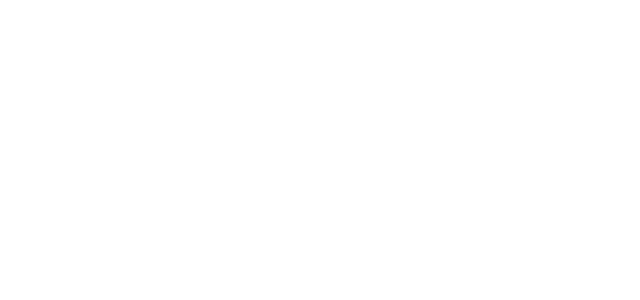
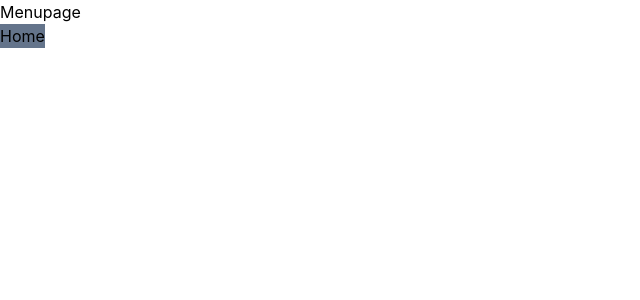
Before and after one commit to ppaunovski/Digit_2022_fastfoodchain, a React (Create React App) app: page /menu in a window 1280 px wide. Before the commit this address had no page. Shown: the top 300 px of the page, without its empty margins (0-640 px from the left). Built offline with nearby package versions, Linux system fonts and the light colour scheme.

Commit message:
home, menu routes

```diff
--- a/src/App.js
+++ b/src/App.js
@@ -1,6 +1,7 @@
 import "./App.css";
 import { BrowserRouter as Router, Route, Routes } from "react-router-dom";
 import Homepage from "./pages/Homepage";
+import Menupage from "./pages/Menupage";
 
 function App() {
   return (
@@ -8,6 +9,7 @@
       <Router>
         <Routes>
           <Route exact path="/" element={<Homepage />} />
+          <Route path="/menu" element={<Menupage />} />
         </Routes>
       </Router>
     </div>
--- a/src/pages/Homepage.js
+++ b/src/pages/Homepage.js
@@ -1,7 +1,17 @@
 import React from "react";
+import { Link } from "react-router-dom";
 
 function Homepage() {
-  return <div>Homepage</div>;
+  return (
+    <div>
+      Homepage
+      <div>
+        <Link to="/menu">
+          <button className="w-100 h-50 bg-slate-500">Menu</button>
+        </Link>
+      </div>
+    </div>
+  );
 }
 
 export default Homepage;
--- a/src/pages/Menupage.js
+++ b/src/pages/Menupage.js
@@ -1,7 +1,17 @@
 import React from "react";
+import { Link } from "react-router-dom";
 
 function Menupage() {
-  return <div>Menupage</div>;
+  return (
+    <div>
+      Menupage
+      <div>
+        <Link to="/">
+          <button className="w-100 h-50 bg-slate-500">Home</button>
+        </Link>
+      </div>
+    </div>
+  );
 }
 
 export default Menupage;
```
